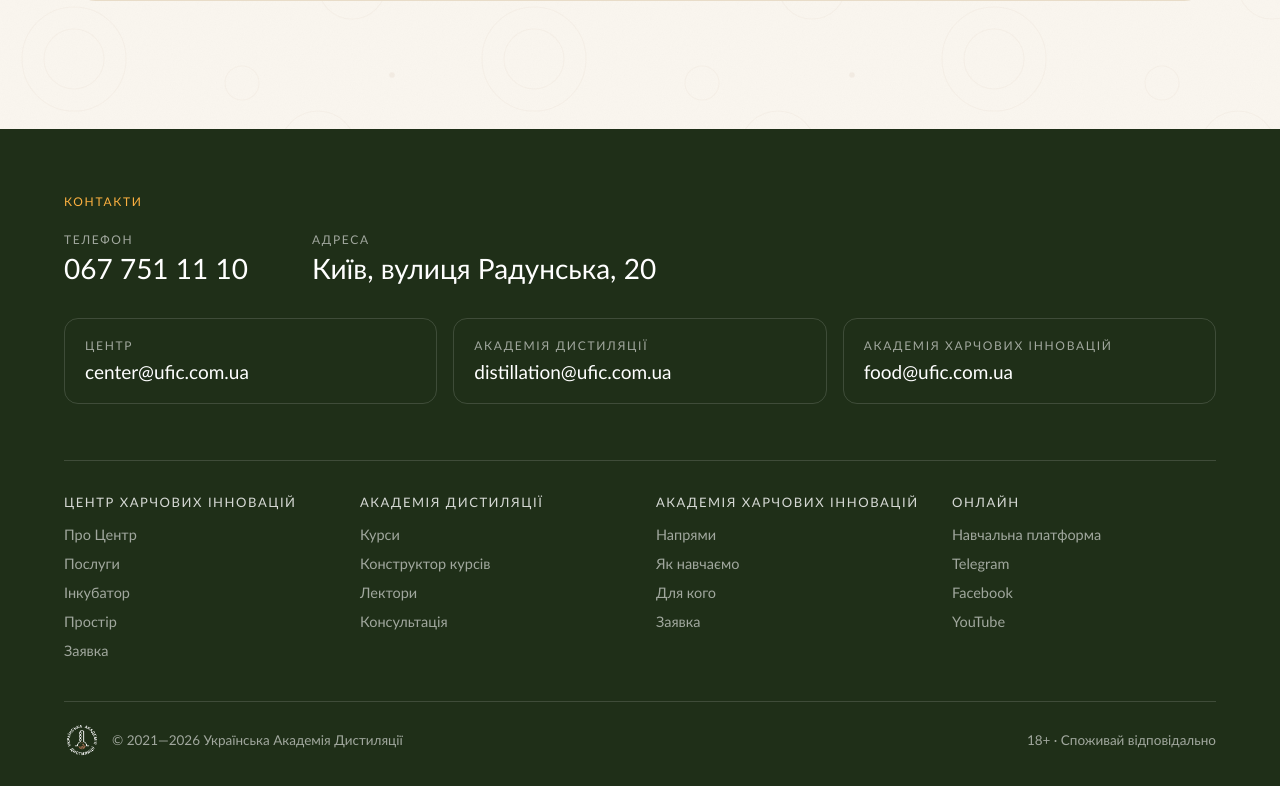
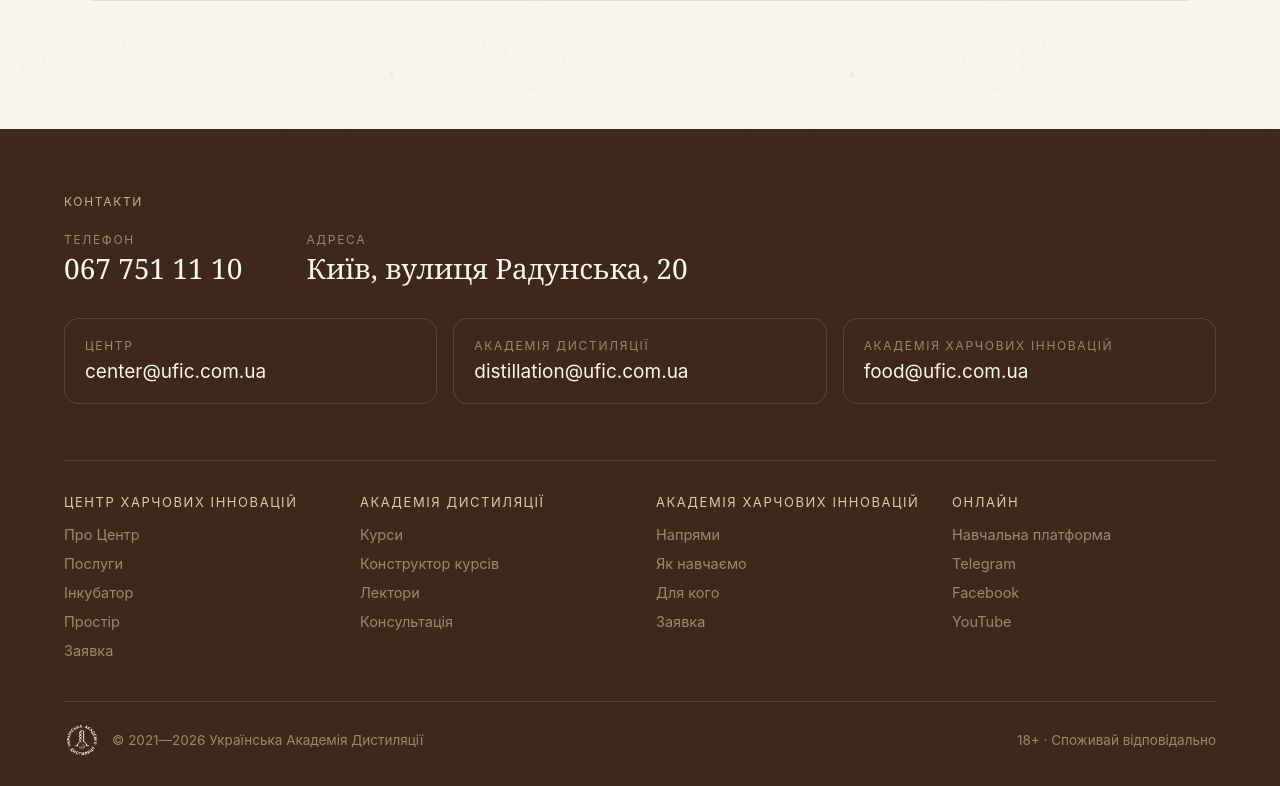
Before and after one commit to lianeaster/uda, a Django app: page /academy/constructor/ in a window 1280 px wide. Shown: the part 957-1743 px from the top of the page. Run offline with Django 5.2, Linux system fonts and the light colour scheme; data that the repository does not hold is empty; some web fonts are replaced.

Commit message:
Let the distillation academy's footer keep its own colours and fonts
The footer layout and content stay shared, but its colours and fonts are now
variables: UFIC by default, and the distillation academy sets its own brown,
beige, Lora and PT Sans.

Co-Authored-By: Claude Opus 5.5 <noreply@anthropic.com>

```diff
--- a/static/css/footer.css
+++ b/static/css/footer.css
@@ -1,23 +1,28 @@
 /* Підвал — один на всі сайти (templates/includes/site_footer.html).
-   Фарби й шрифт свої, а не з теми сайту: так підвал Центру, обох академій і
-   платформи виглядає однаково. Головне — контакти; меню нижче й тихіше. */
+   Розташування й зміст скрізь однакові: головне — контакти, меню нижче й
+   тихіше. Фарби й шрифти — змінні: тут UFIC (Центр, харчова академія,
+   платформа), а Академія дистиляції ставить свої в style.css
+   (.uf-footer--academy). */
 
 .uf-footer {
   --uf-bg: #1f2f18;
   --uf-text: rgba(255, 255, 255, 0.82);
   --uf-muted: rgba(255, 255, 255, 0.58);
+  --uf-strong: #fff;
   --uf-line: rgba(255, 255, 255, 0.14);
   --uf-accent: #fcb040;
+  --uf-font: "Gill Sans", "Alegreya Sans", "Segoe UI", system-ui, sans-serif;
+  --uf-font-big: var(--uf-font);
   padding: 64px 0 0;
   background: var(--uf-bg);
   color: var(--uf-text);
-  font-family: "Gill Sans", "Alegreya Sans", "Segoe UI", system-ui, sans-serif;
+  font-family: var(--uf-font);
   font-size: 16px;
   line-height: 1.45;
 }
 .uf-wrap { max-width: 1200px; margin: 0 auto; padding: 0 24px; }
 .uf-footer a { color: inherit; text-decoration: none; }
-.uf-footer a:hover { color: #fff; text-decoration: underline; text-decoration-color: var(--uf-accent); text-underline-offset: 4px; }
+.uf-footer a:hover { color: var(--uf-strong); text-decoration: underline; text-decoration-color: var(--uf-accent); text-underline-offset: 4px; }
 .uf-footer h2 { margin: 0; font: inherit; color: inherit; letter-spacing: normal; text-transform: none; }
 
 .uf-footer .uf-kicker,
@@ -28,14 +33,14 @@
 /* --- контакти: найбільше на підвалі ------------------------------------- */
 
 .uf-lines { display: flex; flex-wrap: wrap; gap: 20px 64px; margin-top: 20px; }
-.uf-footer .uf-big { font-size: 28px; line-height: 1.2; color: #fff; }
+.uf-footer .uf-big { font-family: var(--uf-font-big); font-size: 28px; line-height: 1.2; color: var(--uf-strong); }
 
 .uf-mails {
   display: grid; grid-template-columns: repeat(3, minmax(0, 1fr)); gap: 16px;
   margin: 32px 0 0; padding: 0; list-style: none;
 }
 .uf-mails li { padding: 18px 20px; border: 1px solid var(--uf-line); border-radius: 14px; }
-.uf-footer .uf-mails a { font-size: 19px; color: #fff; overflow-wrap: anywhere; }
+.uf-footer .uf-mails a { font-size: 19px; color: var(--uf-strong); overflow-wrap: anywhere; }
 
 /* --- меню: однакове всюди, другорядне ----------------------------------- */
 
--- a/static/css/style.css
+++ b/static/css/style.css
@@ -2092,8 +2092,19 @@ body.modal-open { overflow: hidden; }
 }
 
 
-/* ---- footer: сам підвал — у footer.css, тут лише відступ від сторінки — */
+/* ---- footer: розкладка спільна (footer.css), тут — відступ від сторінки
+   й фарби та шрифти Академії дистиляції — */
 .uf-footer { margin-top: 80px; }
+.uf-footer.uf-footer--academy {
+  --uf-bg: var(--accent-900);
+  --uf-text: var(--neutral-300);
+  --uf-muted: rgba(220, 200, 168, 0.6);
+  --uf-strong: var(--cream);
+  --uf-line: rgba(220, 200, 168, 0.18);
+  --uf-accent: var(--accent-400);
+  --uf-font: var(--font-body);
+  --uf-font-big: var(--font-head);
+}
 
 @media (max-width: 900px) {
   .header-row { flex-wrap: wrap; row-gap: 10px; padding: 12px 20px; }
--- a/templates/base.html
+++ b/templates/base.html
@@ -33,8 +33,6 @@
     <link rel="preconnect" href="https://fonts.gstatic.com" crossorigin>
     <link rel="preload" as="font" type="font/woff2" crossorigin href="https://fonts.gstatic.com/s/lora/v32/0QIvMX1D_JOuGQbT0gvTJPa787z5vb_C.woff2">
     <link rel="preload" as="font" type="font/woff2" crossorigin href="https://fonts.gstatic.com/s/ptsans/v17/jizfRExUiTo99u79D0KEwA.woff2">
-    {# Шрифт спільного підвалу; платформа підключає його у своїй темі. #}
-    <link rel="stylesheet" href="https://fonts.googleapis.com/css2?family=Alegreya+Sans:wght@300;400;500;700&display=swap">
     {% endblock %}
 
     <link rel="stylesheet" href="{% static 'css/style.css' %}">
@@ -120,7 +118,7 @@
     {% block outro %}{% endblock %}
 
     {% block footer %}
-    {% include "includes/site_footer.html" with mark="img/brand/logo-inverse.png" since=2021 brand="Українська Академія Дистиляції" note="18+ · Споживай відповідально" %}
+    {% include "includes/site_footer.html" with theme="academy" mark="img/brand/logo-inverse.png" since=2021 brand="Українська Академія Дистиляції" note="18+ · Споживай відповідально" %}
     {% endblock footer %}
     {% endblock body %}
     <script src="{% static 'js/menu.js' %}"></script>
--- a/templates/includes/site_footer.html
+++ b/templates/includes/site_footer.html
@@ -1,14 +1,15 @@
 {% load static %}{% comment %}
 Один підвал на всі сайти: Центр, обидві академії й платформу. Головне в ньому —
 контакти, і вони скрізь ті самі; меню нижче й дрібніше, теж однакове. Від
-сайту залежить лише нижній рядок: знак, копірайт і примітка.
+сайту залежать фарби й шрифти (theme) і нижній рядок: знак, копірайт і примітка.
 
 Параметри: mark (шлях до знака в static), brand (власник копірайту),
-since (необов'язковий рік початку), note
+since (необов'язковий рік початку), theme (необов'язкова тема, напр.
+«academy» → .uf-footer--academy у style.css), note
 (необов'язкова примітка праворуч, напр. «18+» для дистиляції).
-Стилі — static/css/footer.css, однакові для всіх тем.
+Розкладка — static/css/footer.css, спільна для всіх сайтів.
 {% endcomment %}
-<footer class="uf-footer">
+<footer class="uf-footer{% if theme %} uf-footer--{{ theme }}{% endif %}">
     <div class="uf-wrap">
         <section class="uf-contacts" aria-labelledby="uf-contacts-title">
             <h2 class="uf-kicker" id="uf-contacts-title">Контакти</h2>
```
Also changed, not shown: README.md.
